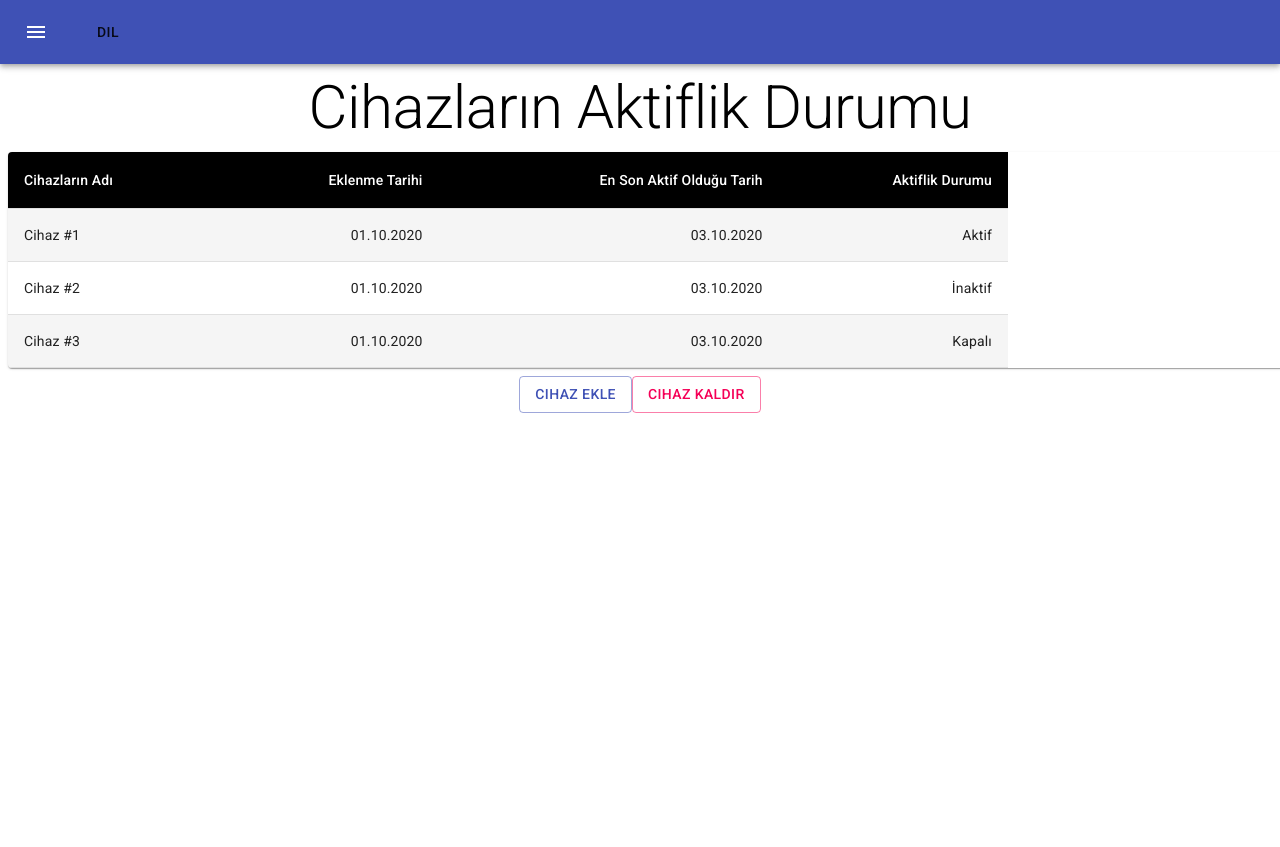
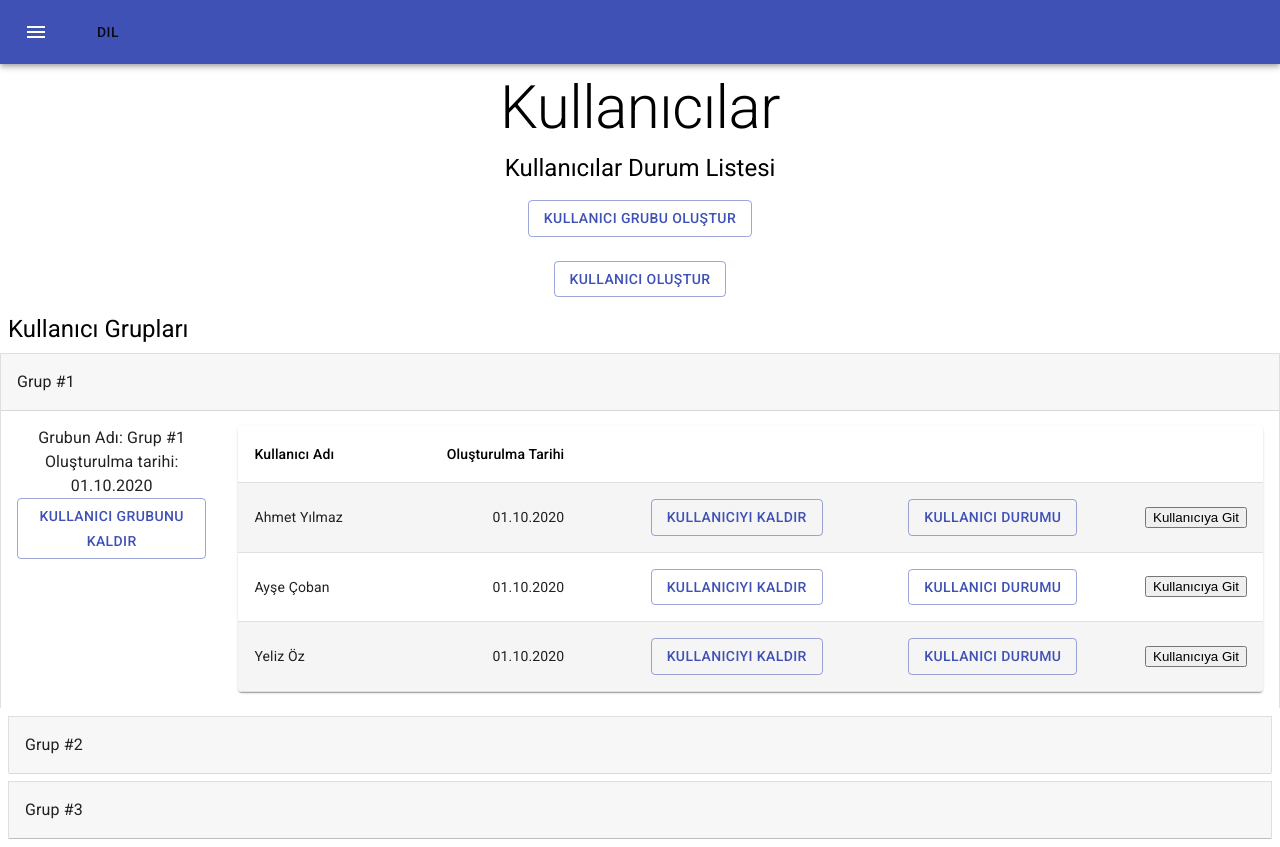
Before and after one commit to haleeozcan/dt-brain-project, a React (Create React App) app: page / in a window 1280 px wide. Before the commit the page ends 800 px from the top, so only its background shows below. Built offline with nearby package versions, Linux system fonts and the light colour scheme.

Commit message:
Kullanıcı ekle actions

```diff
--- a/src/App.js
+++ b/src/App.js
@@ -9,7 +9,7 @@
   return (
     <div className="App">
      <Header/>
-     <User/>
+     <MainPage/>
     </div>
   );
 }
--- /dev/null
+++ b/src/pages/add-user.js
@@ -0,0 +1,93 @@
+import React from 'react';
+import '../App.css';
+import {withStyles, makeStyles} from '@material-ui/core/styles';
+import Button from "@material-ui/core/Button";
+import TextField from '@material-ui/core/TextField';
+import Dialog from '@material-ui/core/Dialog';
+import DialogActions from '@material-ui/core/DialogActions';
+import DialogContent from '@material-ui/core/DialogContent';
+import DialogContentText from '@material-ui/core/DialogContentText';
+import DialogTitle from '@material-ui/core/DialogTitle';
+import InputLabel from '@material-ui/core/InputLabel';
+import MenuItem from '@material-ui/core/MenuItem';
+import FormHelperText from '@material-ui/core/FormHelperText';
+import FormControl from '@material-ui/core/FormControl';
+import Select from '@material-ui/core/Select';
+
+const useStyles = makeStyles((theme) => ({
+    root: {
+        '& > *': {
+            margin: theme.spacing(1),
+        },
+    },
+    table: {
+        width: 1000,
+    },
+    formControl: {
+        margin: theme.spacing(1),
+        width: '25ch',
+    },
+    textField: {
+        '& > *': {
+            margin: theme.spacing(1),
+            width: '25ch',
+        },
+    },
+}));
+
+function AddUser() {
+    const classes = useStyles();
+    const [open, setOpen] = React.useState(false);
+    const [grup, setGrup] = React.useState('');
+
+    const handleOnChange = (event) => {
+        setGrup(event.target.value);
+    };
+
+    const handleClickOpen = () => {
+        setOpen(true);
+    };
+
+    const handleClose = () => {
+        setOpen(false);
+    };
+
+
+
+
+    return (
+        <div className={classes.root}>
+            <Button variant="outlined" color="primary" onClick={handleClickOpen}>
+                Kullanıcı Oluştur
+            </Button>
+            <Dialog open={open} onClose={handleClose} aria-labelledby="form-dialog-title">
+                <DialogTitle id="form-dialog-title">Kullanıcı Oluştur</DialogTitle>
+                <DialogContent>
+                    <form className={classes.textField} noValidate autoComplete="off">
+                        <TextField id="standard-basic" label="Kullanıcı Adı"/>
+                    </form>
+                    <FormControl className={classes.formControl}>
+                        <InputLabel id="demo-simple-select-label">Cihaz Türü</InputLabel>
+                        <Select
+                            labelId="demo-simple-select-label"
+                            id="demo-simple-select"
+                            value={grup}
+                            onChange={handleOnChange}
+                        >
+                            <MenuItem value={10}>Grup #1</MenuItem>
+                            <MenuItem value={20}>Grup #2</MenuItem>
+                            <MenuItem value={30}>Grup #3</MenuItem>
+                        </Select>
+                    </FormControl>
+                </DialogContent>
+                <DialogActions>
+                    <Button onClick={handleClose} color="primary">
+                        Kullanıcı Oluştur
+                    </Button>
+                </DialogActions>
+            </Dialog>
+        </div>
+    );
+}
+
+export default AddUser;
--- a/src/pages/main-page.js
+++ b/src/pages/main-page.js
@@ -27,6 +27,15 @@
 import TableRow from '@material-ui/core/TableRow';
 import Paper from '@material-ui/core/Paper';
 import Link from "@material-ui/core/Link";
+import Dialog from "@material-ui/core/Dialog/Dialog";
+import DialogTitle from "@material-ui/core/DialogTitle/DialogTitle";
+import DialogContent from "@material-ui/core/DialogContent/DialogContent";
+import FormControl from "@material-ui/core/FormControl";
+import InputLabel from "@material-ui/core/InputLabel/InputLabel";
+import Select from "@material-ui/core/Select/Select";
+import TextField from "@material-ui/core/TextField/TextField";
+import DialogActions from "@material-ui/core/DialogActions/DialogActions";
+import AddUser from "./add-user.js";
 
 const StyledTableCell = withStyles((theme) => ({
     head: {
@@ -111,6 +120,22 @@
 export default function MainPage() {
     const classes = useStyles();
     const [expanded, setExpanded] = React.useState('panel1');
+    const [open, setOpen] = React.useState(false);
+    const [cihaz, setCihaz] = React.useState('');
+
+    const handleOnChange = (event) => {
+        setCihaz(event.target.value);
+    };
+
+    const handleClickOpen = () => {
+        setOpen(true);
+    };
+
+    const handleClose = () => {
+        setOpen(false);
+    };
+
+
 
     const handleChange = (panel) => (event, newExpanded) => {
         setExpanded(newExpanded ? panel : false);
@@ -122,9 +147,9 @@
             <Button variant="outlined" color="primary">
                 Kullanıcı Grubu Oluştur
             </Button>
-            <Button variant="outlined" color="secondary">
-                Kullanıcı Oluştur
-            </Button>
+
+        <AddUser/>
+
             <Typography variant="h5" align="left">Kullanıcı Grupları </Typography>
             <Accordion square expanded={expanded === 'panel1'} onChange={handleChange('panel1')}>
                 <AccordionSummary aria-controls="panel1d-content" id="panel1d-header">
@@ -161,7 +186,40 @@
                                             <Button variant="outlined" color="primary">Kullanıcıyı Kaldır</Button>
                                         </StyledTableCell>
                                         <StyledTableCell align="right">
-                                            <Button variant="outlined" color="primary">Kullanıcı Durumu</Button>
+                                            <Button variant="outlined" color="primary" onClick={handleClickOpen}>
+                                                Kullanıcı Durumu
+                                            </Button>
+                                            <Dialog open={open} onClose={handleClose} aria-labelledby="form-dialog-title">
+                                                <DialogTitle id="form-dialog-title">Cihaz Ekle</DialogTitle>
+                                                <DialogContent>
+                                                    <FormControl className={classes.formControl}>
+                                                        <InputLabel id="demo-simple-select-label">Cihaz Türü</InputLabel>
+                                                        <Select
+                                                            labelId="demo-simple-select-label"
+                                                            id="demo-simple-select"
+                                                            value={cihaz}
+                                                            onChange={handleOnChange}
+                                                        >
+                                                            <MenuItem value={10}>Cihaz #1</MenuItem>
+                                                            <MenuItem value={20}>Cihaz #2</MenuItem>
+                                                            <MenuItem value={30}>Cihaz #3</MenuItem>
+                                                        </Select>
+                                                    </FormControl>
+                                                    <form className={classes.textField} noValidate autoComplete="off">
+                                                        <TextField id="standard-basic" label="Cihaz İsmi"/>
+                                                    </form>
+                                                    <form className={classes.textField} noValidate autoComplete="off">
+                                                        <TextField id="standard-basic" label="ID"/>
+                                                        <TextField id="standard-basic" label="UID"/>
+                                                    </form>
+
+                                                </DialogContent>
+                                                <DialogActions>
+                                                    <Button onClick={handleClose} color="primary">
+                                                        Ekle
+                                                    </Button>
+                                                </DialogActions>
+                                            </Dialog>
                                         </StyledTableCell>
                                         <StyledTableCell align="right">
                                             <a href="user.js">
```
